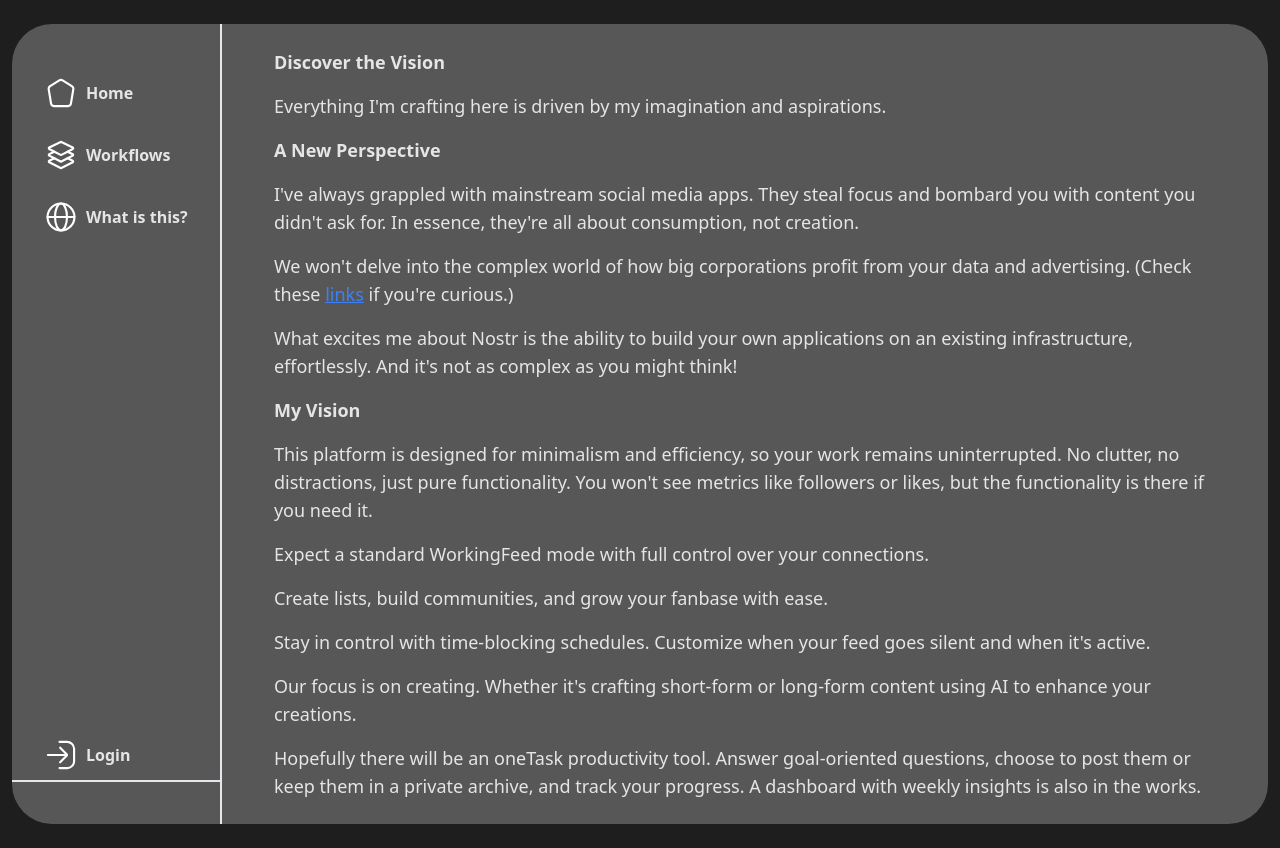
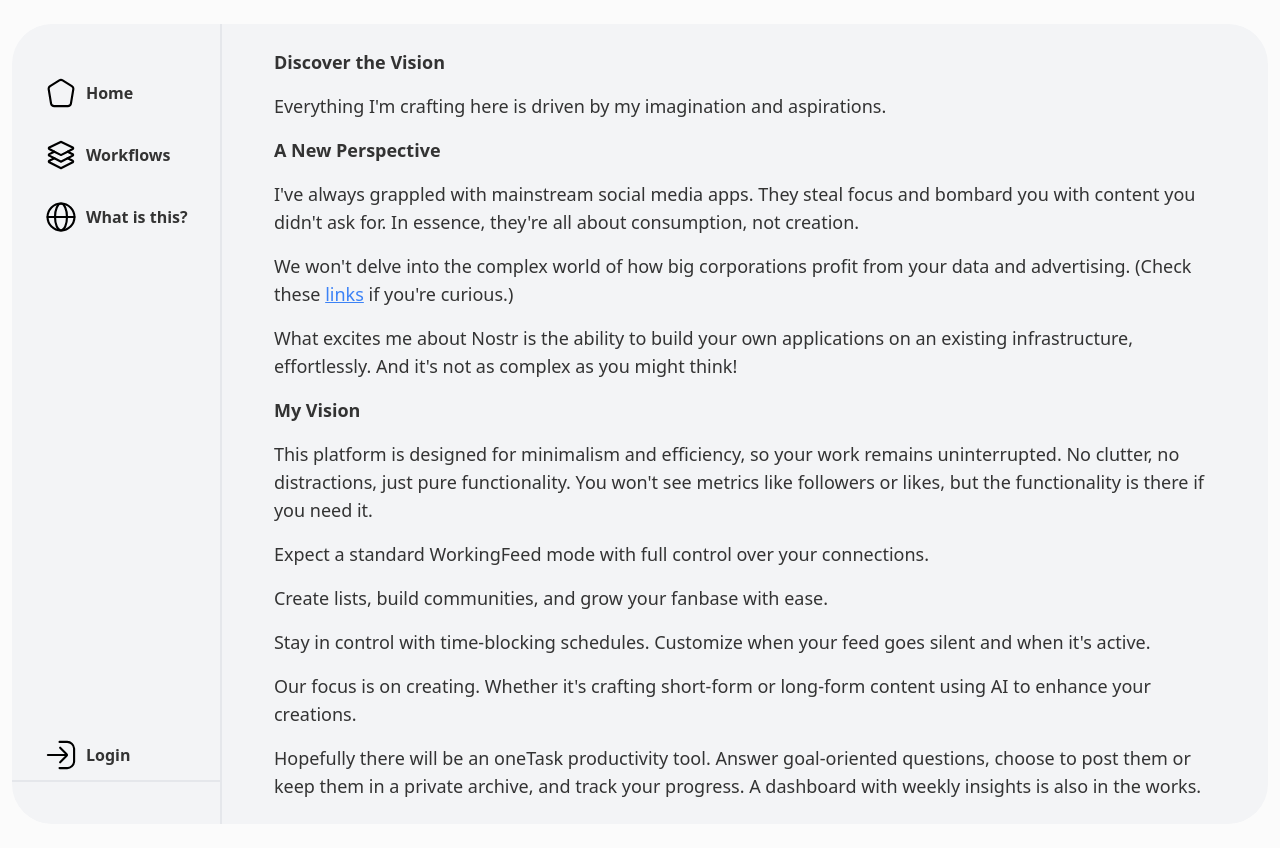
Before and after one commit to EricStrohmaier/joo.world, a React (Vite) app: page /about in a window 1280 px wide. Built offline with nearby package versions, Linux system fonts and the light colour scheme; what nostr-tools would draw is missing.

Commit message:
set default dark mode

```diff
--- a/src/logic/queries/useTheme.tsx
+++ b/src/logic/queries/useTheme.tsx
@@ -25,7 +25,7 @@ export const useTime = () => {
 export const ThemeProvider = ({ children }: { children: React.ReactNode }) => {
   const [darkMode, setDarkMode] = useState(() => {
     // Initialize the darkMode state from localStorage or default to true (light mode)
-    return localStorage.getItem("darkMode") === "true" ? false : true;
+    return localStorage.getItem("darkMode") === "true" ? true : false;
   });
 
 
@@ -34,7 +34,7 @@ export const ThemeProvider = ({ children }: { children: React.ReactNode }) => {
       const newDarkMode = !prevDarkMode;
       // Store the new state in localStorage
       localStorage.setItem("darkMode", newDarkMode.toString());
-      // console.log("New darkMode state:", newDarkMode); // Log the new state
+      console.log("New darkMode state:", newDarkMode); // Log the new state
       return newDarkMode;
     });
   };
```
